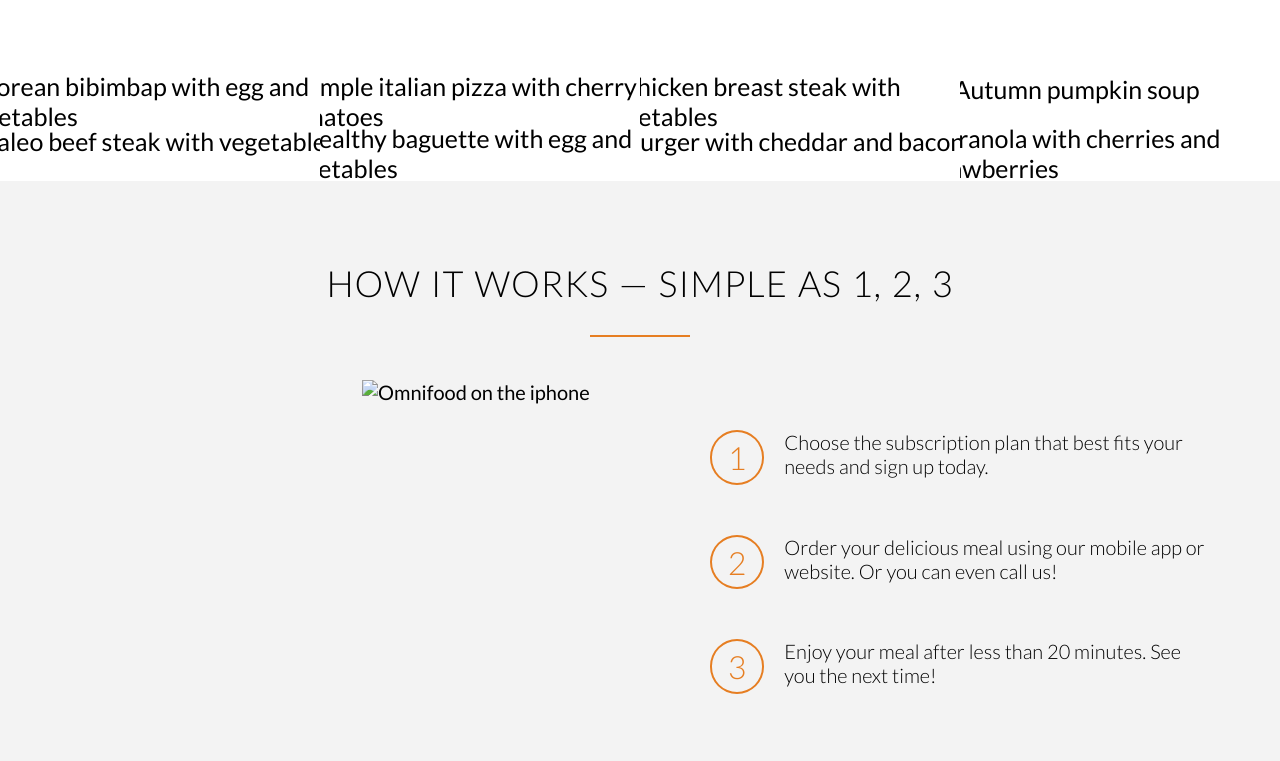
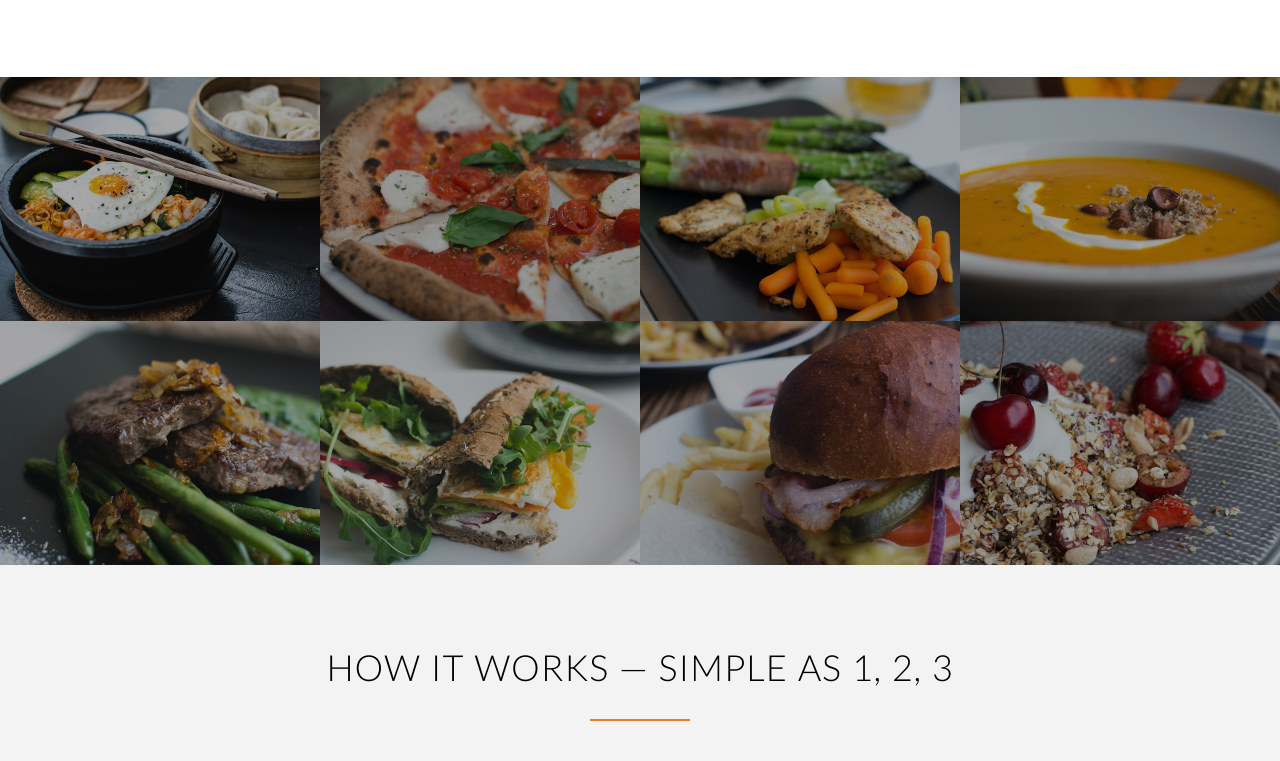
Before and after one commit to Lucasmercado101/Omnifood, a plain HTML site: page index.html in a window 1280 px wide. Shown: the part 1440-2201 px from the top of the page. Drawn offline with nearby package versions, Linux system fonts and the light colour scheme; the site is published under a folder, as on GitHub Pages, so addresses that start at the root find nothing.

Commit message:
fixed images

```diff
--- a/index.html
+++ b/index.html
@@ -78,28 +78,28 @@
 
   <section id="favorite-meals">
     <div>
-      <img src="/resources/img/1.jpg" alt="Korean bibimbap with egg and vegetables" />
+      <img src="resources/img/1.jpg" alt="Korean bibimbap with egg and vegetables" />
     </div>
     <div>
-      <img src="/resources/img/2.jpg" alt="Simple italian pizza with cherry tomatoes" />
+      <img src="resources/img/2.jpg" alt="Simple italian pizza with cherry tomatoes" />
     </div>
     <div>
-      <img src="/resources/img/3.jpg" alt="Chicken breast steak with vegetables" />
+      <img src="resources/img/3.jpg" alt="Chicken breast steak with vegetables" />
     </div>
     <div>
-      <img src="/resources/img/4.jpg" alt="Autumn pumpkin soup" />
+      <img src="resources/img/4.jpg" alt="Autumn pumpkin soup" />
     </div>
     <div>
-      <img src="/resources/img/5.jpg" alt="Paleo beef steak with vegetables" />
+      <img src="resources/img/5.jpg" alt="Paleo beef steak with vegetables" />
     </div>
     <div>
-      <img src="/resources/img/6.jpg" alt="Healthy baguette with egg and vegetables" />
+      <img src="resources/img/6.jpg" alt="Healthy baguette with egg and vegetables" />
     </div>
     <div>
-      <img src="/resources/img/7.jpg" alt="Burger with cheddar and bacon" />
+      <img src="resources/img/7.jpg" alt="Burger with cheddar and bacon" />
     </div>
     <div>
-      <img src="/resources/img/8.jpg" alt="Granola with cherries and strawberries" />
+      <img src="resources/img/8.jpg" alt="Granola with cherries and strawberries" />
     </div>
   </section>
 
@@ -107,7 +107,7 @@
     <h2>How it works — Simple as 1, 2, 3</h2>
     <div id="steps-flex">
       <div id="phone">
-        <img src="/resources/img/app-iPhone.png" alt="Omnifood on the iphone" />
+        <img src="resources/img/app-iPhone.png" alt="Omnifood on the iphone" />
       </div>
       <div id='steps'>
         <ol>
@@ -124,8 +124,8 @@
           </li>
         </ol>
         <div id="download-links">
-          <a href="#"><img src="/resources/img/download-app.svg" alt="App Store button" /></a>
-          <a href="#"><img src="/resources/img/download-app-android.svg" alt="Play Store button" /></a>
+          <a href="#"><img src="resources/img/download-app.svg" alt="App Store button" /></a>
+          <a href="#"><img src="resources/img/download-app-android.svg" alt="Play Store button" /></a>
         </div>
       </div>
     </div>
--- a/styles.scss
+++ b/styles.scss
@@ -92,7 +92,7 @@ section:not(#favorite-meals) {
 
 header {
   background-image: linear-gradient(rgba(0, 0, 0, 0.7), rgba(0, 0, 0, 0.7)),
-    url("/resources/img/hero.jpg");
+    url("resources/img/hero.jpg");
   background-size: cover;
   background-position: center;
   background-attachment: fixed;
@@ -293,7 +293,7 @@ header {
 
 #testimonials {
   background-image: linear-gradient(rgba(0, 0, 0, 0.8), rgba(0, 0, 0, 0.8)),
-    url("/resources/img/back-customers.jpg");
+    url("resources/img/back-customers.jpg");
   background-position: center;
   background-size: cover;
   background-attachment: fixed;
```
Also changed, not shown: styles.css, 1 other file.
